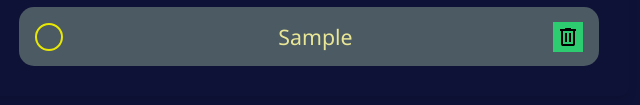
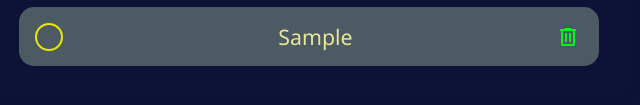
Before and after one commit to ReicaD/2DOApp, a plain HTML site: page index.html in a window 1280 px wide. Both pictures are taken after typing "Sample" into the empty fields and a click on the button "ADD". Shown: the part 313-418 px from the top of the page, 331-971 px from the left. Drawn offline with Linux system fonts and the light colour scheme.

Commit message:
css (button-color)

```diff
--- a/style.css
+++ b/style.css
@@ -100,7 +100,7 @@
 
 .delete-button {
   padding: 3px;
-  background: var(--secondary-color);
+  background: transparent;
   border: none;
   display: flex;
   justify-content: center;
@@ -108,8 +108,13 @@
   cursor: pointer;
 }
 
+.delete-button svg {
+  fill: rgb(4, 245, 32); /* initial color */
+  transition: fill 0.3s ease; /* animate the 'fill' property over 0.3 seconds */
+}
+
 .delete-button:hover svg {
-  transition: #eb1f10;
+  fill: #eb1f10; /* new color on hover */
 }
 .custom-checkbox {
   border: 2px solid var(--accent-color);
```
